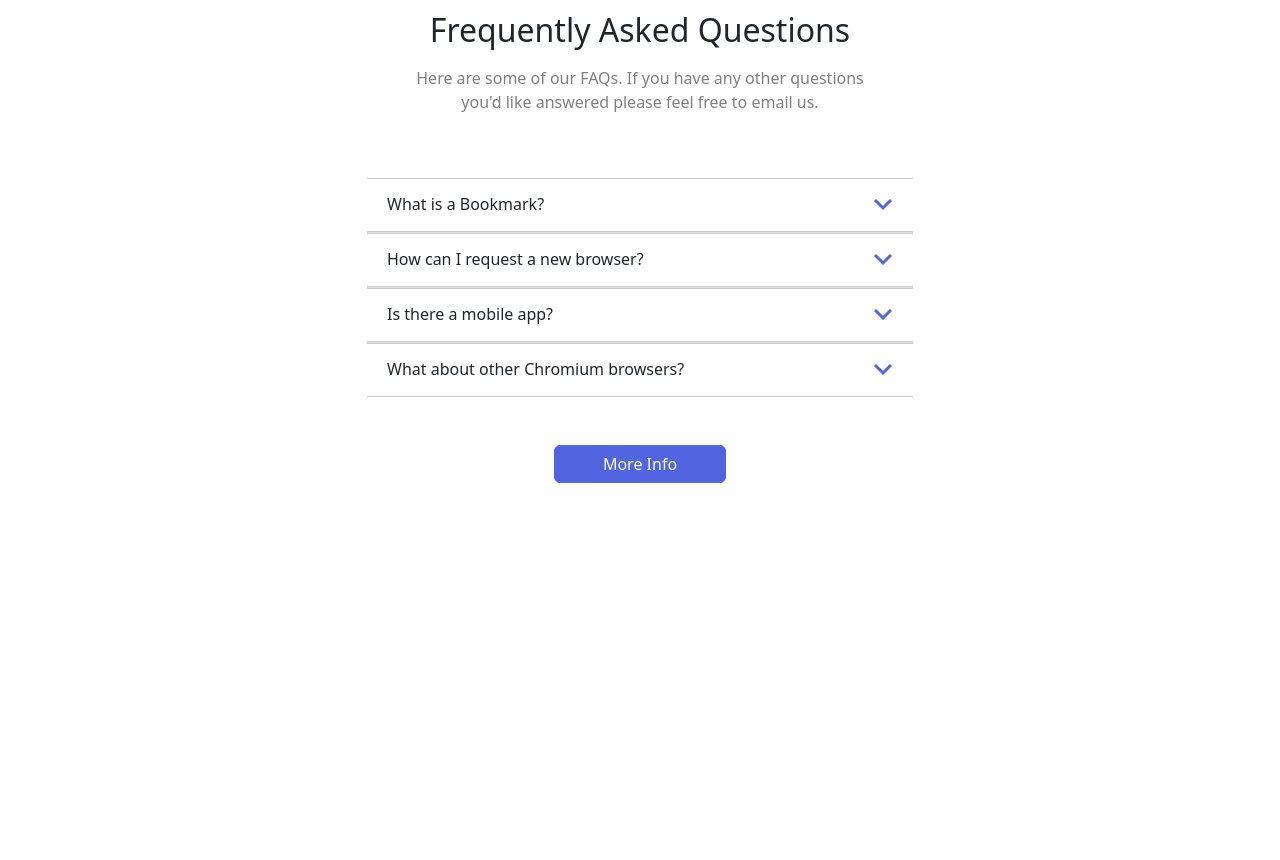
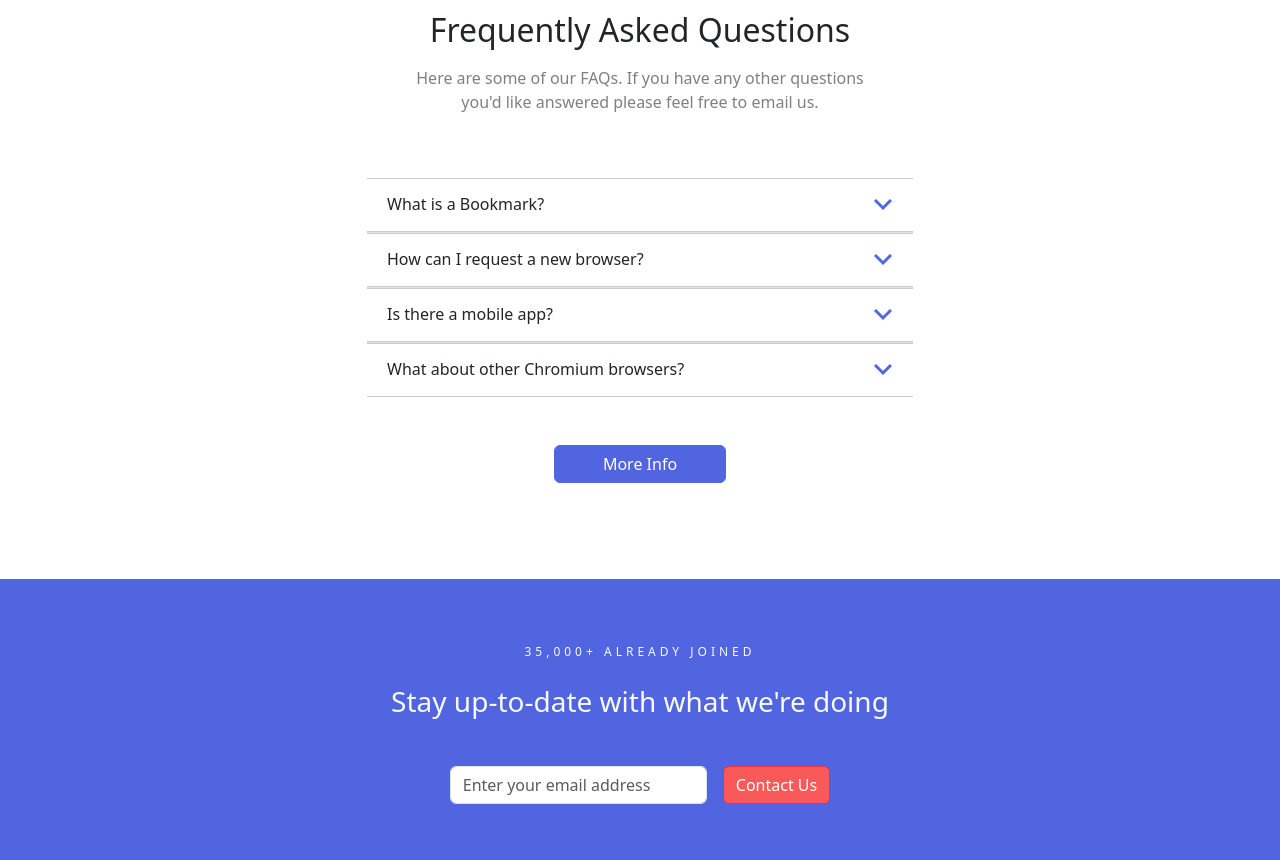
Before and after one commit to SimonStoyanov/1.2-Bootstrap-SASS-Nivell3, a website: page index.html in a window 1280 px wide. Shown: the part 2085-2945 px from the top of the page. Before the commit the page ends 2664 px from the top, so only its background shows below. Drawn offline with nearby package versions, Linux system fonts and the light colour scheme.

Commit message:
Completed footer's info section (+info)
* Also cleaned the .scss file

```diff
--- a/index.html
+++ b/index.html
@@ -265,7 +265,20 @@
       </section>
     </section>
   </main>
-
+  <footer class="container-fluid p-0 m-0">
+    <section class="info-section bg-primary text-light fw-light">
+      <div class="row justify-content-center p-5">
+        <div class="col-12 text-center py-3">
+          <p class="fw-lighter">35,000+ ALREADY JOINED</p>
+          <h3 class="m-4">Stay up-to-date with what we're doing</h3>
+        </div>
+        <form action="#" class="contact-form col-12 d-flex flex-md-row flex-column justify-content-center">
+          <input type="email" name="email" class="form-control w-auto m-2" placeholder="Enter your email address" required>
+          <button type="submit" class="btn btn-danger m-2">Contact Us</button>
+        </form>
+      </div>
+    </section>
+  </footer>
   <script src="node_modules/bootstrap/dist/js/bootstrap.min.js"></script>
 </body>
 
--- a/main.scss
+++ b/main.scss
@@ -35,8 +35,6 @@ $black-20: rgba(0, 0, 0, 0.2);
 }
 
 .accordion-item {
-
-
     .accordion-header {
         .accordion-button {
             border-top: 1px solid $black-20;
@@ -48,7 +46,6 @@ $black-20: rgba(0, 0, 0, 0.2);
             &:not(.collapsed){
                 color: $secondary;
             }
-
             &::after {
                 background: url(img/icon-arrow.svg) no-repeat center center;
                 transition: transform 0.3s ease-in-out;
@@ -60,12 +57,8 @@ $black-20: rgba(0, 0, 0, 0.2);
                 transform: rotate(180deg);
                 filter: brightness(0) saturate(100%) invert(48%) sepia(92%) saturate(927%) hue-rotate(-6deg) brightness(98%) contrast(97%); // Ensures FA5959 color
             }
-
         }
-
-
     }
-
 }
 
 .body {
@@ -98,6 +91,10 @@ $black-20: rgba(0, 0, 0, 0.2);
 .fw-medium {
     color: #242946;
 }
+.fw-lighter {
+    font-size: 0.75rem;
+    letter-spacing: 4px;
+}
 
 .blue-pill-right {
     position: absolute;
```
Also changed, not shown: main.css, 1 other file.
